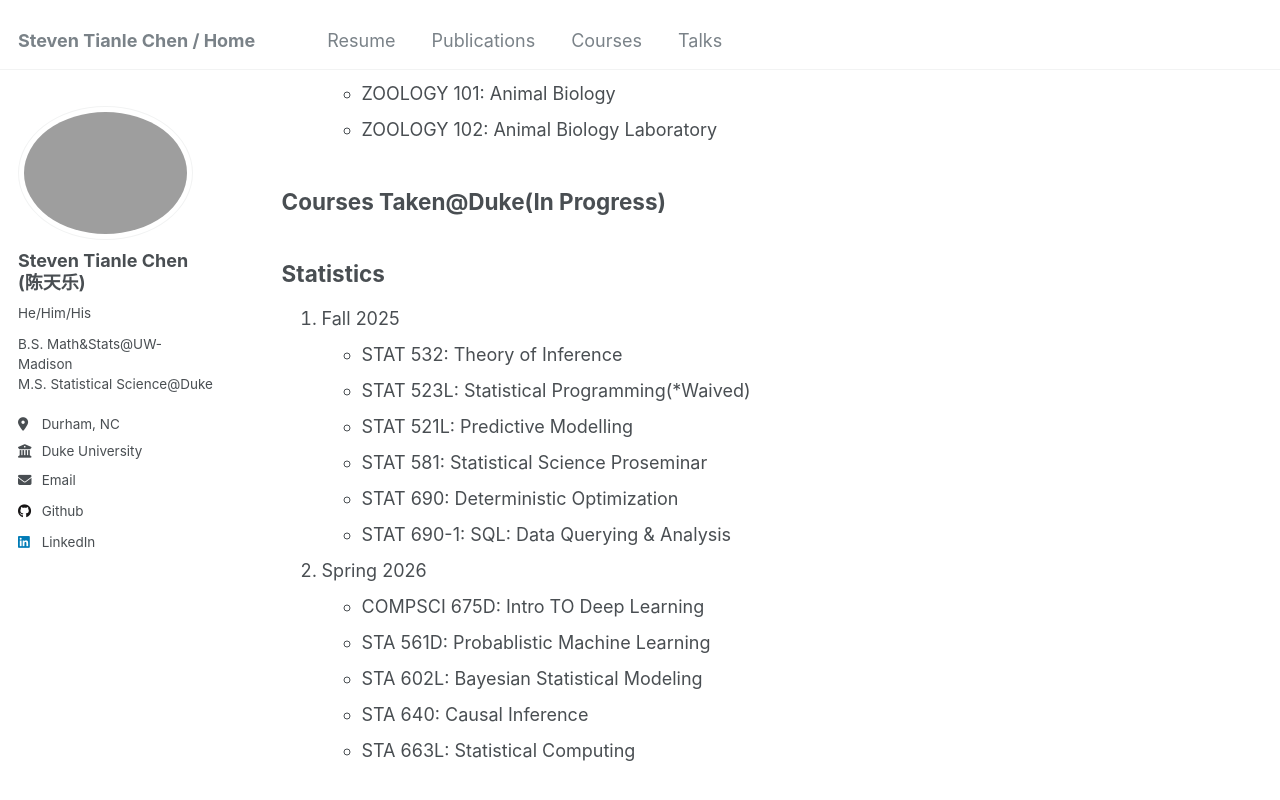
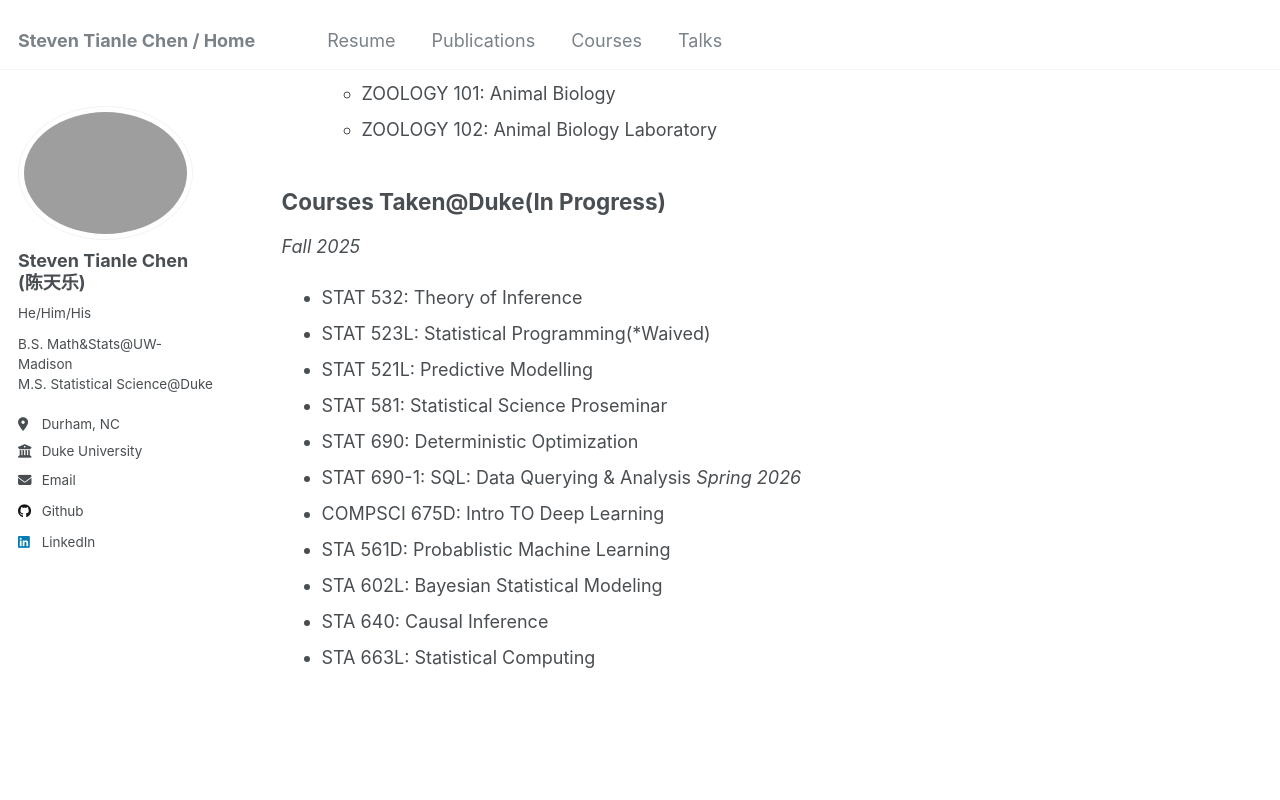
Before and after one commit to sttlchen/sttlchen.github.io, a Jekyll site: the page built from _pages/cr.md, in a window 1280 px wide and 900 px high, scrolled down 1800 px. Shown: the top 800 px of the window. Built offline with Jekyll 4.4.1, drawn with Linux system fonts in a browser that asks for light colours.

Commit message:
Format and update coursework details in cr.md

```diff
--- a/_pages/cr.md
+++ b/_pages/cr.md
@@ -65,16 +65,15 @@ redirect_from:
    - ZOOLOGY 102: Animal Biology Laboratory
 
 ## **Courses Taken@Duke(In Progress)**
-## **Statistics**
 
-1. Fall 2025
+*Fall 2025*
    - STAT 532: Theory of Inference
    - STAT 523L: Statistical Programming(*Waived)
    - STAT 521L: Predictive Modelling
    - STAT 581: Statistical Science Proseminar
    - STAT 690: Deterministic Optimization
    - STAT 690-1: SQL: Data Querying & Analysis
-2. Spring 2026
+*Spring 2026*
    - COMPSCI 675D: Intro TO Deep Learning
    - STA 561D: Probablistic Machine Learning
    - STA 602L: Bayesian Statistical Modeling
```
